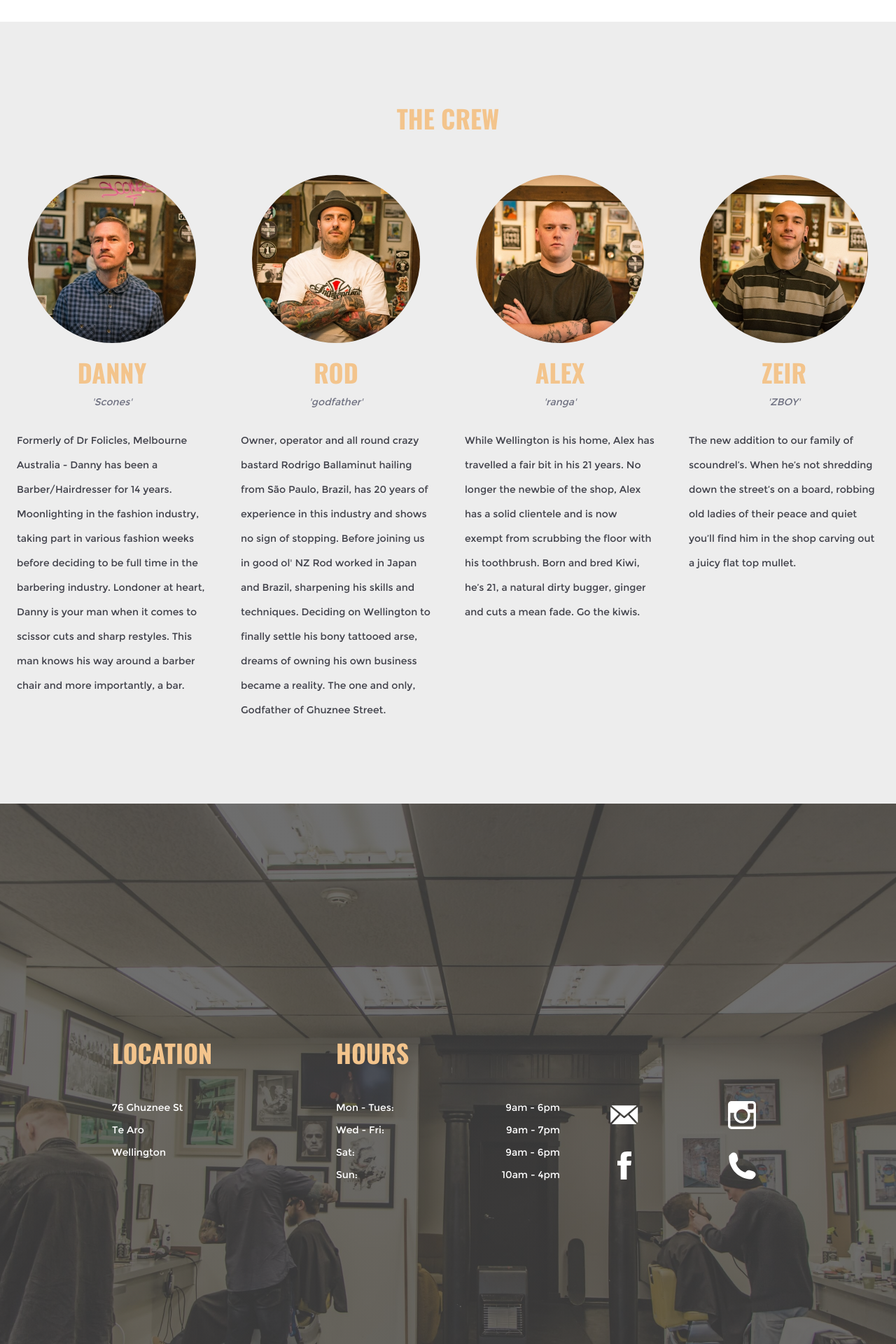
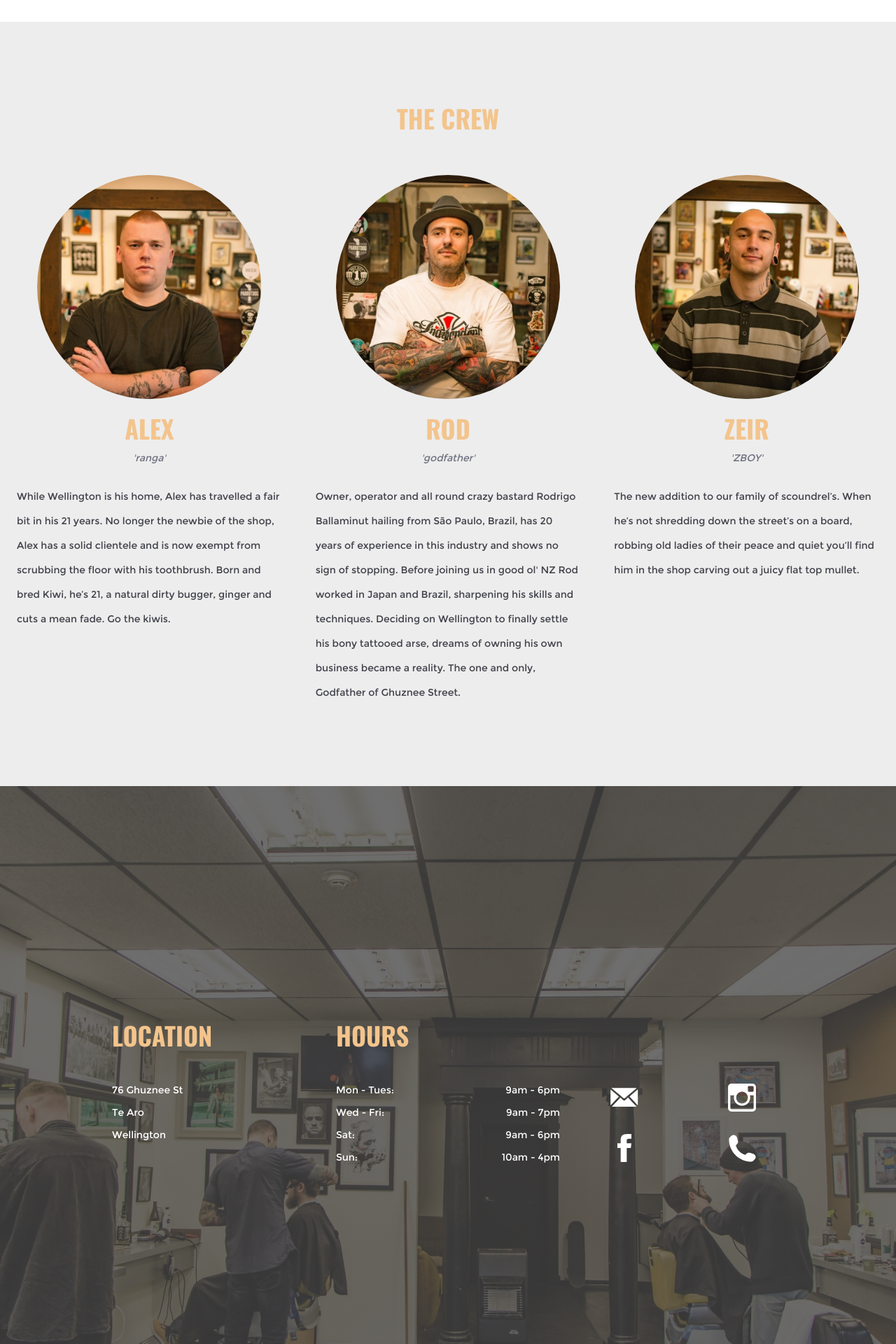
Before and after one commit to thegodfatherbarbers/thegodfatherbarbers.github.io, a Jekyll site: the page built from index.html, in a window 1280 px wide. Shown: the part 2030-3950 px from the top of the page at 70% size. Built offline with Jekyll 4.4.1, drawn with Linux system fonts in a browser that asks for light colours; nearby versions of some CDN libraries.

Commit message:
Remove Danny from site

```diff
--- a/_includes/crew.html
+++ b/_includes/crew.html
@@ -3,22 +3,16 @@
 		<h2>The crew</h2>
 		<div class="profile-holder">
 			<div>
-				<span class="Danny"></span>
-				<h2>Danny</h2>
-				<p class='nickname'>'Scones'</p>
-				<p>Formerly of Dr Folicles, Melbourne Australia - Danny has been a Barber/Hairdresser for 14 years. Moonlighting in the fashion industry, taking part in various fashion weeks before deciding to be full time in the barbering industry. Londoner at heart, Danny is your man when it comes to scissor cuts and sharp restyles. This man knows his way around a barber chair and more importantly, a bar.</p>
+				<span class="Alex"></span>
+				<h2>Alex</h2>
+				<p class='nickname'>'ranga'</p>
+				<p>While Wellington is his home, Alex has travelled a fair bit in his 21 years. No longer the newbie of the shop, Alex has a solid clientele and is now exempt from scrubbing the floor with his toothbrush. Born and bred Kiwi, he’s 21, a natural dirty bugger, ginger and cuts a mean fade. Go the kiwis.</p>
 			</div>
 			<div>
 				<span class="Rod"></span>
 				<h2>Rod</h2>
 				<p class='nickname'>'godfather'</p>
 				<p>Owner, operator and all round crazy bastard Rodrigo Ballaminut hailing from São Paulo, Brazil, has 20 years of experience in this industry and shows no sign of stopping. Before joining us in good ol' NZ Rod worked in Japan and Brazil, sharpening his skills and techniques. Deciding on Wellington to finally settle his bony tattooed arse, dreams of owning his own business became a reality. The one and only, Godfather of Ghuznee Street.</p>
-			</div>
-			<div>
-				<span class="Alex"></span>
-				<h2>Alex</h2>
-				<p class='nickname'>'ranga'</p>
-				<p>While Wellington is his home, Alex has travelled a fair bit in his 21 years. No longer the newbie of the shop, Alex has a solid clientele and is now exempt from scrubbing the floor with his toothbrush. Born and bred Kiwi, he’s 21, a natural dirty bugger, ginger and cuts a mean fade. Go the kiwis.</p>
 			</div>
 			<div>
 				<span class="Zeir"></span>
--- a/_sass/organisms/crew.scss
+++ b/_sass/organisms/crew.scss
@@ -26,17 +26,17 @@
             @include flex(1);
 
             @include tablet {
-                flex-basis: calc(50% - 40px);
-                margin: 0 20px 30px;
-
-                &:nth-child(2) {
-                    @include order(-1);
-                }
+                // flex-basis: calc(50% - 40px);
+                // margin: 0 20px 30px;
             }
 
             @include mobile {
                 max-width: 444px;
                 margin: 20px auto;
+
+                &:nth-child(2) {
+                    @include order(-1);
+                }
             }
         }
     }
```
Also changed, not shown: 3 other files.
